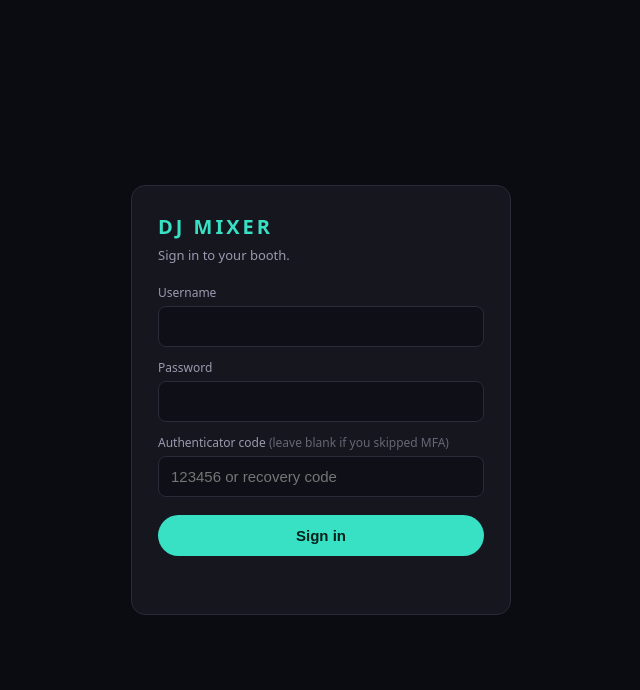
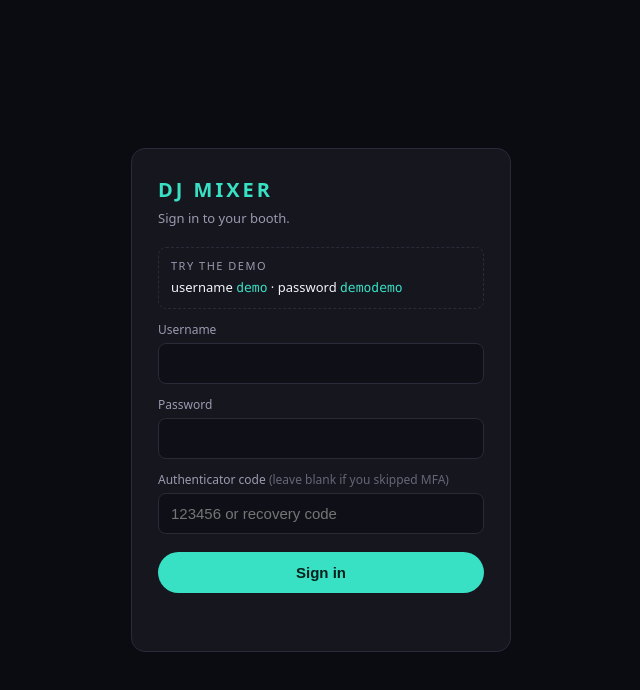
Before and after one commit to marijnvandevoorde/pass-the-aux, a website with bundled scripts: page public/login.html in a window 1280 px wide. Shown: the whole page, without its empty margins (319-959 px from the left). Built offline with nearby package versions, Linux system fonts and the light colour scheme; no server answers.

Commit message:
feat(login): show demo credentials note on sign-in card (#26)
Add a dashed 'Try the demo' box above the login form pointing
visitors at the demo/demodemo account.

Co-authored-by: Claude Fable 5 <noreply@anthropic.com>

```diff
--- a/public/login.html
+++ b/public/login.html
@@ -97,6 +97,24 @@
         margin: 8px 0;
       }
       .hint { font-size: 12px; color: var(--dim); margin: 10px 0 0; }
+      .demo {
+        border: 1px dashed var(--line);
+        border-radius: 8px;
+        padding: 10px 12px;
+        margin: 0 0 6px;
+        font-size: 13px;
+      }
+      .demo .demo-label {
+        font-size: 11px;
+        letter-spacing: 1.5px;
+        text-transform: uppercase;
+        color: var(--dim);
+        margin: 0 0 4px;
+      }
+      .demo code {
+        font-family: ui-monospace, Menlo, monospace;
+        color: var(--accent);
+      }
       button.ghost {
         width: 100%;
         margin-top: 10px;
@@ -119,6 +137,10 @@
       <!-- Sign in -->
       <section id="panel-login">
         <p class="sub">Sign in to your booth.</p>
+        <div class="demo">
+          <p class="demo-label">Try the demo</p>
+          username <code>demo</code> · password <code>demodemo</code>
+        </div>
         <label for="li-user">Username</label>
         <input id="li-user" autocomplete="username" autocapitalize="off" spellcheck="false" />
         <label for="li-pass">Password</label>
```
